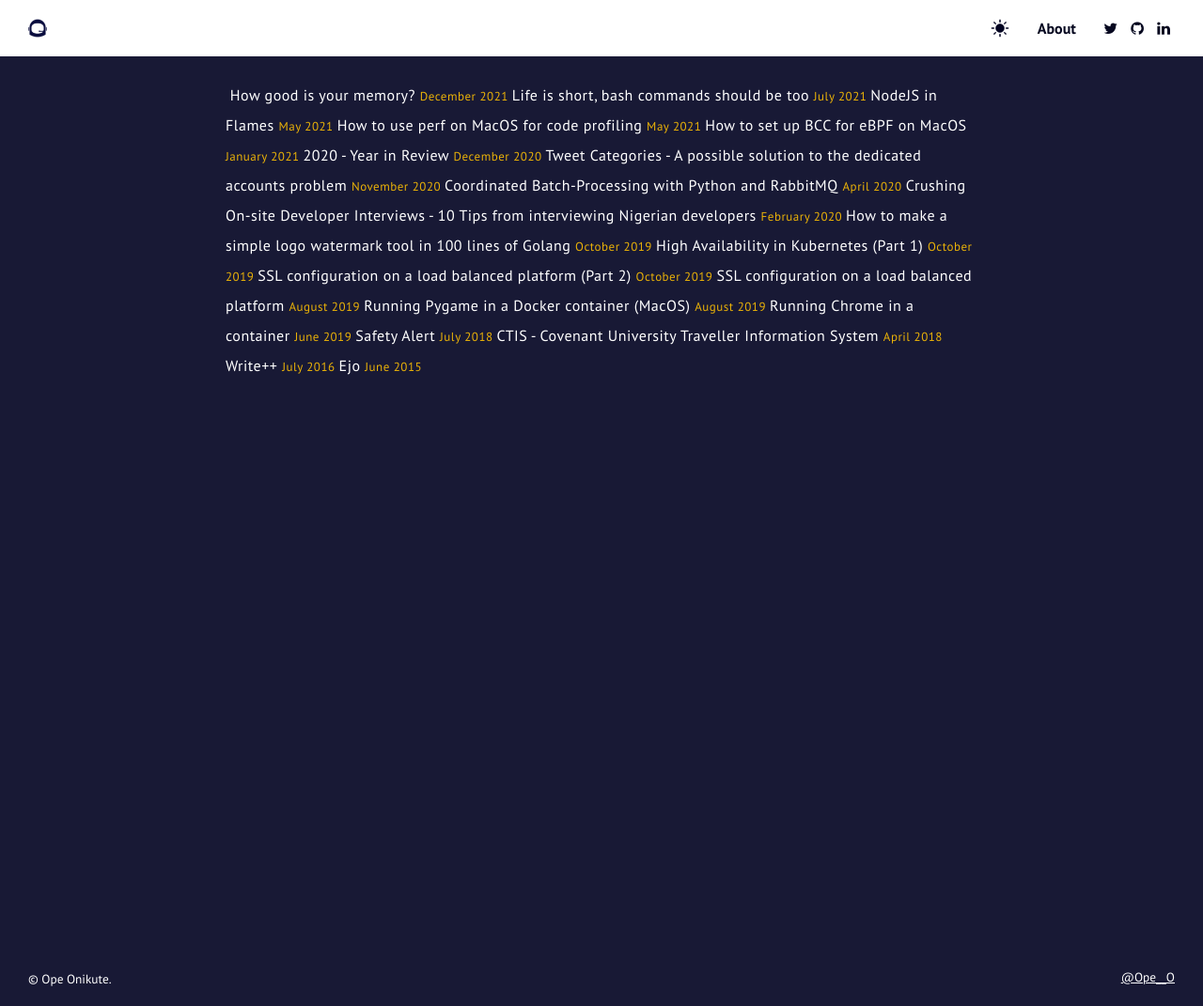
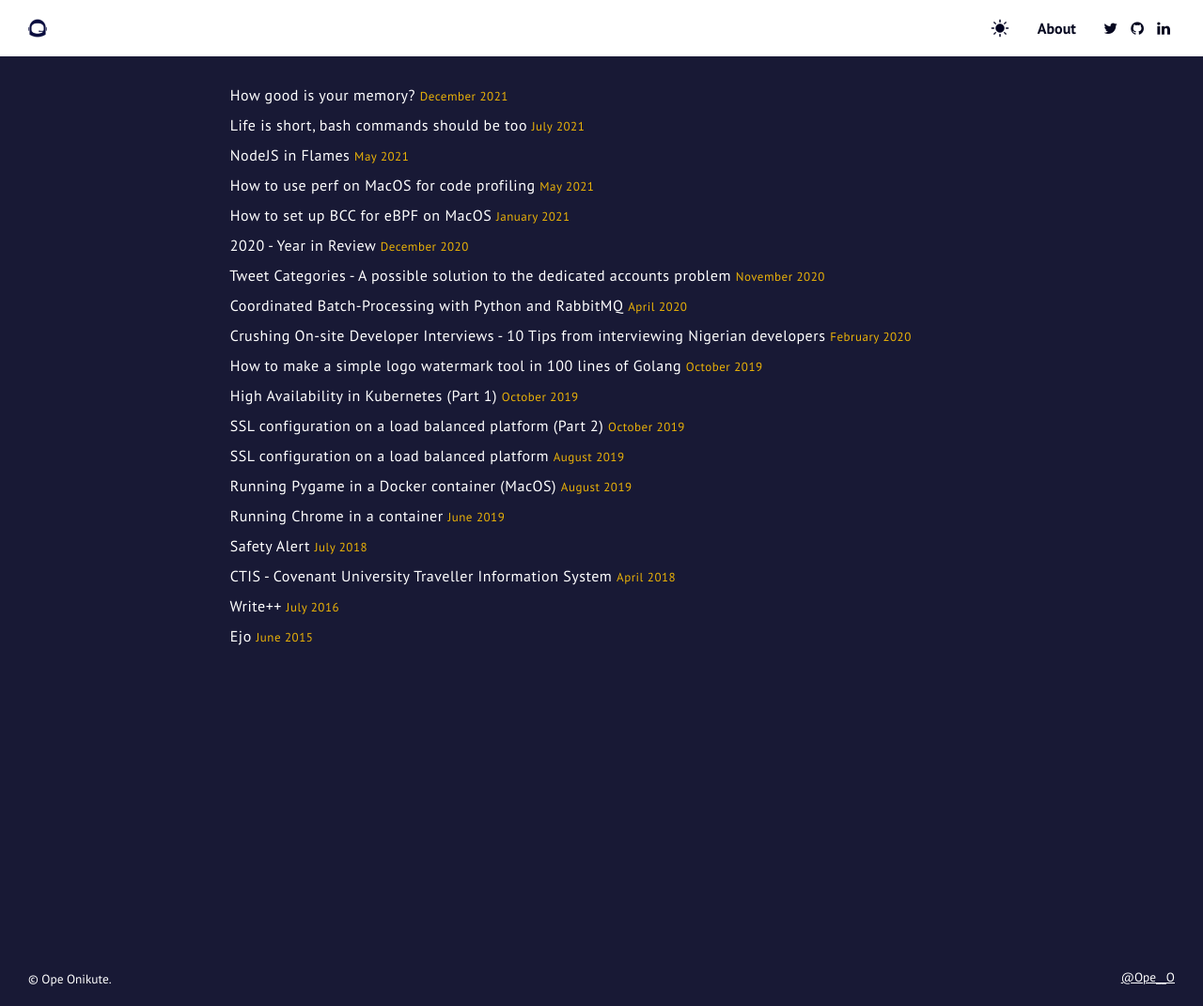
Before and after one commit to OpeOnikute/opeonikute.github.io, a Jekyll site: the page built from index.html, in a window 1280 px wide. Shown: the whole page at 94% size. Built offline with Jekyll 4.4.1, drawn with Linux system fonts in a browser that asks for light colours.

Commit message:
fix layout

```diff
--- a/_layouts/posts.html
+++ b/_layouts/posts.html
@@ -88,16 +88,16 @@
     </header>
     <main class="blog-list">
       <ul class="posts">
+        {% for item in site.data.posts %}
         <li>
-            {% for item in site.data.posts %}
             <a class="post-item" href="/posts/{{item.link}}">
               {{item.title}}
             </a>
             <span class="date">
               {{item.date}}
             </span>
-            {% endfor %}
         </li>
+        {% endfor %}
       </ul>
     </main>
     <footer>
```
